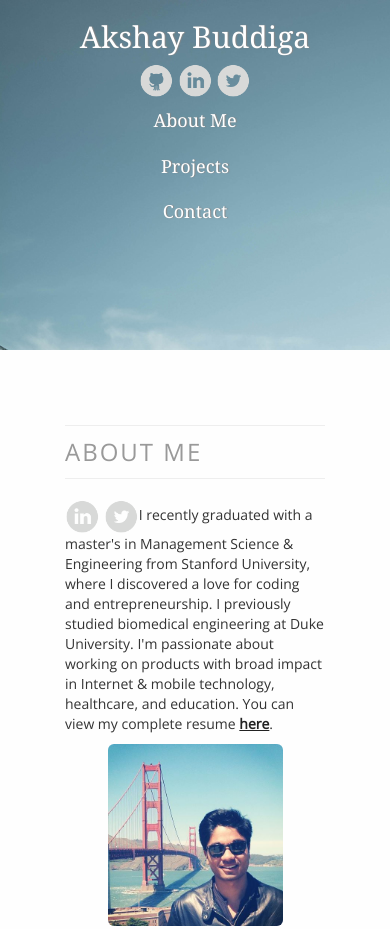
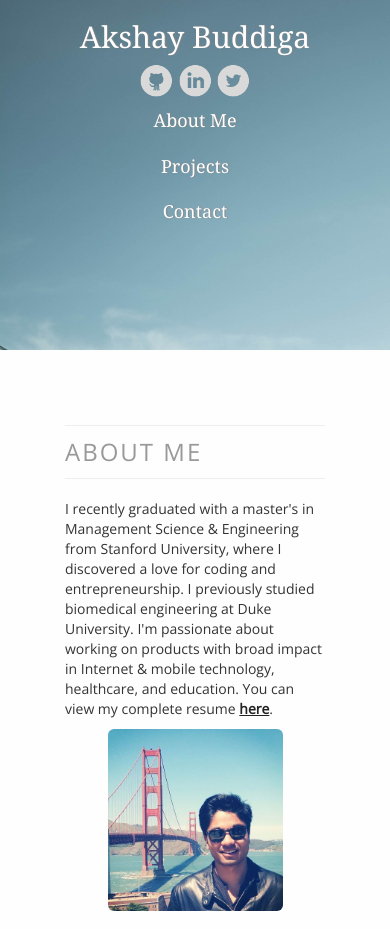
Before and after one commit to apurva4122/apurva4122.github.io, a plain HTML site: page index.html in a window 390 px wide. Shown: the top 929 px of the page. Drawn offline with nearby package versions, Linux system fonts and the light colour scheme; a small style sheet from the web is missing; files whose address does not match are found by name; a web font is replaced by a local one.

Commit message:
Mobile screen test

```diff
--- a/index.html
+++ b/index.html
@@ -61,8 +61,7 @@
                                     <div class="row">
 
                                         <div class="col-sm-7">
-                                            <p><img class="social" src="images/linkedin_transparent.png">
-                                <img class="social" src="images/twitter_transparent.png">I recently graduated with a master's in Management Science &amp; Engineering from Stanford University, where I discovered a love for coding and entrepreneurship. I previously studied biomedical engineering at Duke University. I'm passionate about working on products with broad impact in Internet &amp; mobile technology, healthcare, and education. You can view my complete resume <a href="basis.html" class="underline">here</a>.</p>
+                                            <p>I recently graduated with a master's in Management Science &amp; Engineering from Stanford University, where I discovered a love for coding and entrepreneurship. I previously studied biomedical engineering at Duke University. I'm passionate about working on products with broad impact in Internet &amp; mobile technology, healthcare, and education. You can view my complete resume <a href="basis.html" class="underline">here</a>.</p>
                                         </div>
 
                                         <div class="col-sm-5">
--- a/stylesheets/index.css
+++ b/stylesheets/index.css
@@ -145,15 +145,6 @@ h2:hover a {
     text-decoration: none;
 }
 
-/* center and adjust the sidebar contents on smaller devices */
-@media (max-width: 768px) {
-  #sidebar {
-    text-align:center;
-    margin:0 auto;
-/*    margin-top:30px;*/
-    max-height:350px;
-  }
-}
 
 /* bootstrap overrides */
 
@@ -184,3 +175,14 @@ h1,h2,h3 {
 small.text-muted {
   font-family:courier,courier-new,monospace;
 }
+
+
+/* center and adjust the sidebar contents on smaller devices */
+@media (max-width: 768px) {
+  #sidebar {
+    text-align:center;
+    margin:0 auto;
+/*    margin-top:30px;*/
+    max-height:350px;
+  }
+}
```
